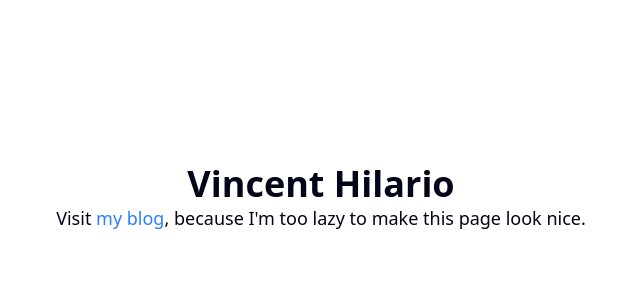
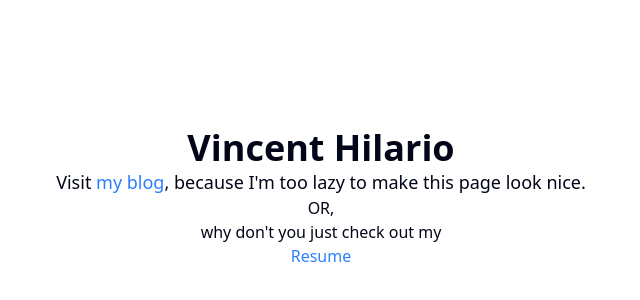
Before and after one commit to Vhilario/portfolio, a SvelteKit app: page / in a window 1280 px wide. Shown: the part 170-470 px from the top of the page, without its empty margins (319-959 px from the left). Built offline with nearby package versions, Linux system fonts and the light colour scheme.

Commit message:
Added resume link on main page
See title

```diff
--- a/src/routes/+page.svelte
+++ b/src/routes/+page.svelte
@@ -1,8 +1,20 @@
 <script lang="ts">
 	import { Button } from "$lib/components/ui/button/index.js";
+	import { IsMobile } from "$lib/hooks/is-mobile.svelte";
 </script>
 
+
+<svelte:head>
+	<title>Vincent Hilario</title>
+	<meta property="og:type" />
+	<meta property="og:title" content="Vincent Hilario" />
+</svelte:head>
 <div class="flex flex-col items-center justify-center h-screen mb-16">
 	<h1 class="text-4xl font-bold">Vincent Hilario</h1>
 	<p class="text-lg">Visit <a class="text-blue-500" href="/blog">my blog</a>, because I'm too lazy to make this page look nice.</p>
+
+	<span> OR, </span>
+
+	why don't you just check out my
+	<a href={`Vincent Hilario.pdf`} class='text-blue-500'>Resume</a>
 </div>
```
Also changed, not shown: 1 other file (tests, documents, lock files or other folders).
